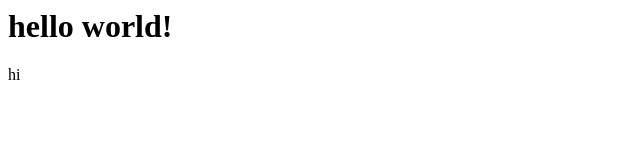
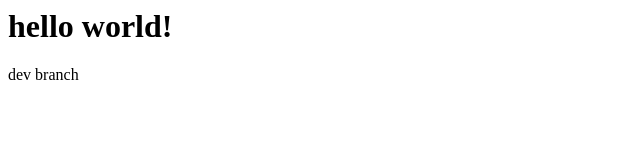
Before and after one commit to alinav-umd/demo2, a plain HTML site: page index.html in a window 1280 px wide. Shown: the full height of the page, 0-640 px from the left. Drawn offline with Linux system fonts and the light colour scheme.

Commit message:
paragraph change

```diff
--- a/index.html
+++ b/index.html
@@ -2,6 +2,6 @@
     <head></head>
     <body>
         <h1>hello world!</h1>
-        <p>hi</p>
+        <p>dev branch</p>
     </body>
 </html>
```
